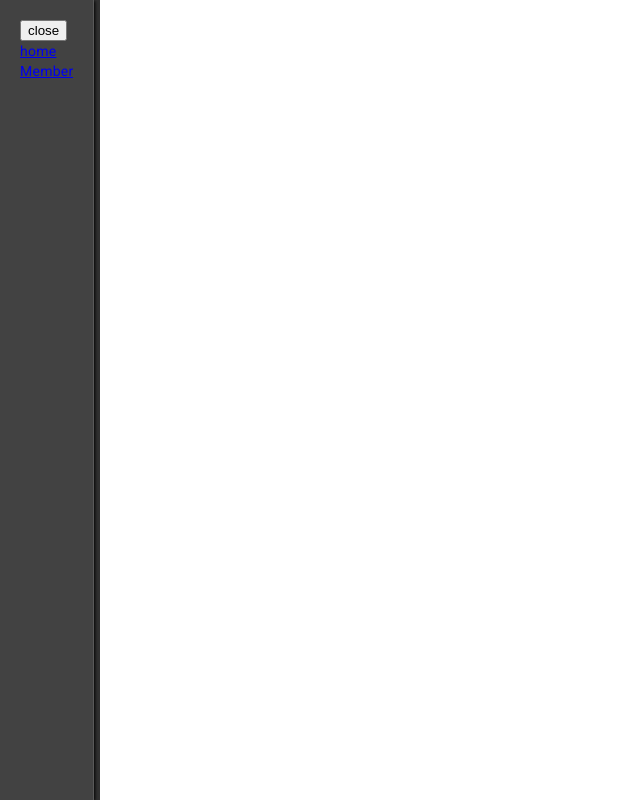
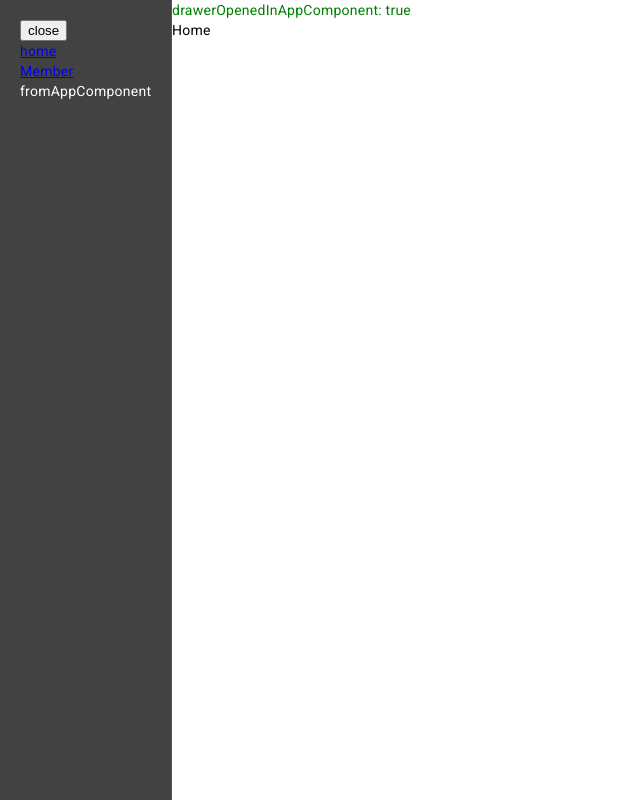
Before and after one commit to Xnumber/angular-example-project, an Angular app: page / in a window 1280 px wide. Both pictures are taken after a click on the button "open". Shown: the whole page, without its empty margins (0-640 px from the left). Built offline with nearby package versions, Linux system fonts and the light colour scheme.

Commit message:
feat: testing angular

```diff
--- a/src/app/app-routing.module.ts
+++ b/src/app/app-routing.module.ts
@@ -1,12 +1,16 @@
 import { NgModule } from '@angular/core';
 import { RouterModule, Routes } from '@angular/router';
 import { MemberComponent } from "./member/member.component";
+import { HomeComponent } from './home/home.component';
 
 const routes: Routes = [
-  { path: 'member', component: MemberComponent }];
+  { path: '', component: HomeComponent },
+  { path: 'member', component: MemberComponent }
+];
 
 @NgModule({
   imports: [RouterModule.forRoot(routes)],
   exports: [RouterModule]
 })
+
 export class AppRoutingModule { }
--- a/src/app/app.component.html
+++ b/src/app/app.component.html
@@ -1,8 +1,16 @@
 <div class="l-app">
   <div class="l-app__sideNav">
-    <sidenav-autosize-example></sidenav-autosize-example>
+    <!-- 注意這裡所用的雙花括號 —— 它們指示 Angular 對其中的內容進行插值。 -->
+    <sidenav-autosize-example
+      [fromAppComponent]="fromAppComponent"
+      (notify)="onDrawerToggled($event)"
+    >
+    </sidenav-autosize-example>
   </div>
   <div class="l-app__container">
+    <section [ngStyle]="{'color': drawerOpenedInAppComponent ? 'green': 'red'}">
+      drawerOpenedInAppComponent: {{ drawerOpenedInAppComponent }}
+    </section>
     <router-outlet></router-outlet>
   </div>
 </div>
--- a/src/app/app.component.ts
+++ b/src/app/app.component.ts
@@ -7,4 +7,9 @@ import { Component } from '@angular/core';
 })
 export class AppComponent {
   title = 'angular-example-project';
+  fromAppComponent = "fromAppComponent";
+  drawerOpenedInAppComponent = false;
+  onDrawerToggled(e: boolean) {
+    this.drawerOpenedInAppComponent = e;
+  }
 }
--- /dev/null
+++ b/src/app/home/home.component.html
@@ -0,0 +1 @@
+<p>Home</p>
--- a/src/app/member/member.component.html
+++ b/src/app/member/member.component.html
@@ -1 +1 @@
-<p>member works!</p>
+<p>Member</p>
--- a/src/app/sidenav/sidenav.component.html
+++ b/src/app/sidenav/sidenav.component.html
@@ -1,8 +1,17 @@
 <mat-drawer-container class="example-container" autosize>
-	<mat-drawer  (openedStart)="drawerOpened = true" (closed)="drawerOpened = false" #drawer class="example-sidenav" mode="side">
+
+	<!-- 你可以透過在圓括號中指定事件名稱來宣告一個事件監聽器 -->
+
+	<mat-drawer
+		(opened)="emitDrawerToggled()"
+		(openedStart)="drawerOpened = true"
+		(closed)="drawerOpened = false; emitDrawerToggled()"
+		#drawer class="example-sidenav"
+		mode="side"
+	>
 		<div>
 			<button type="button" mat-button (click)="drawer.toggle()">
-			  close
+				close
 			</button>
 		</div>
 		<div>
@@ -15,12 +24,12 @@
 				Member
 			</a>
 		</div>
+		{{ fromAppComponent }}
 	</mat-drawer>
 
 	<div *ngIf="!drawerOpened" class="example-sidenav-content">
-	  <button type="button" mat-button (click)="drawer.toggle()">
-		open
+	  <button type="button" mat-button (click)="drawer.toggle();">
+		 open
 	  </button>
 	</div>
-
 </mat-drawer-container>
--- a/src/app/sidenav/sidenav.component.ts
+++ b/src/app/sidenav/sidenav.component.ts
@@ -1,5 +1,5 @@
-import { Component} from '@angular/core';
-
+import { Component, Input, Output, EventEmitter  } from '@angular/core';
+import { MatSidenavModule } from '@angular/material/sidenav';
 /**
  * @title Autosize sidenav
  */
@@ -8,7 +8,14 @@ import { Component} from '@angular/core';
   templateUrl: 'sidenav.component.html',
   styleUrls: ['sidenav.component.scss'],
 })
+
 export class SidenavAutosizeExample {
   showFiller = false;
   drawerOpened = false;
+  @Input() fromAppComponent!: string;
+  @Output() notify = new EventEmitter<boolean>();
+
+  emitDrawerToggled = () => {
+    this.notify.emit(this.drawerOpened);
+  }
 }
```
Also changed, not shown: src/app/app.module.ts (+5 -3 lines), src/app/home/home.component.ts (added, +10 -0 lines), src/app/home/home.component.scss (added), 1 other file (tests, documents, lock files or other folders).
